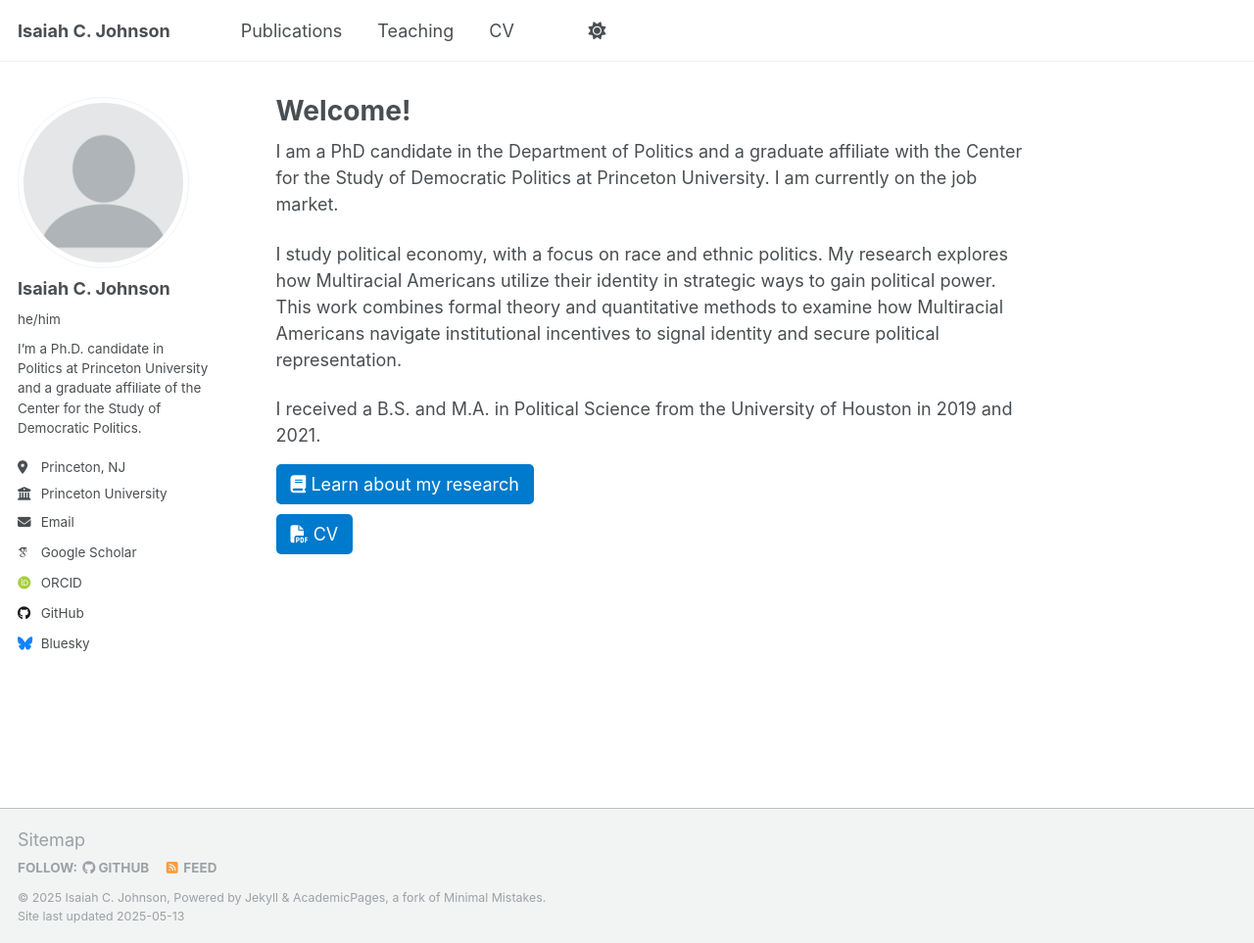
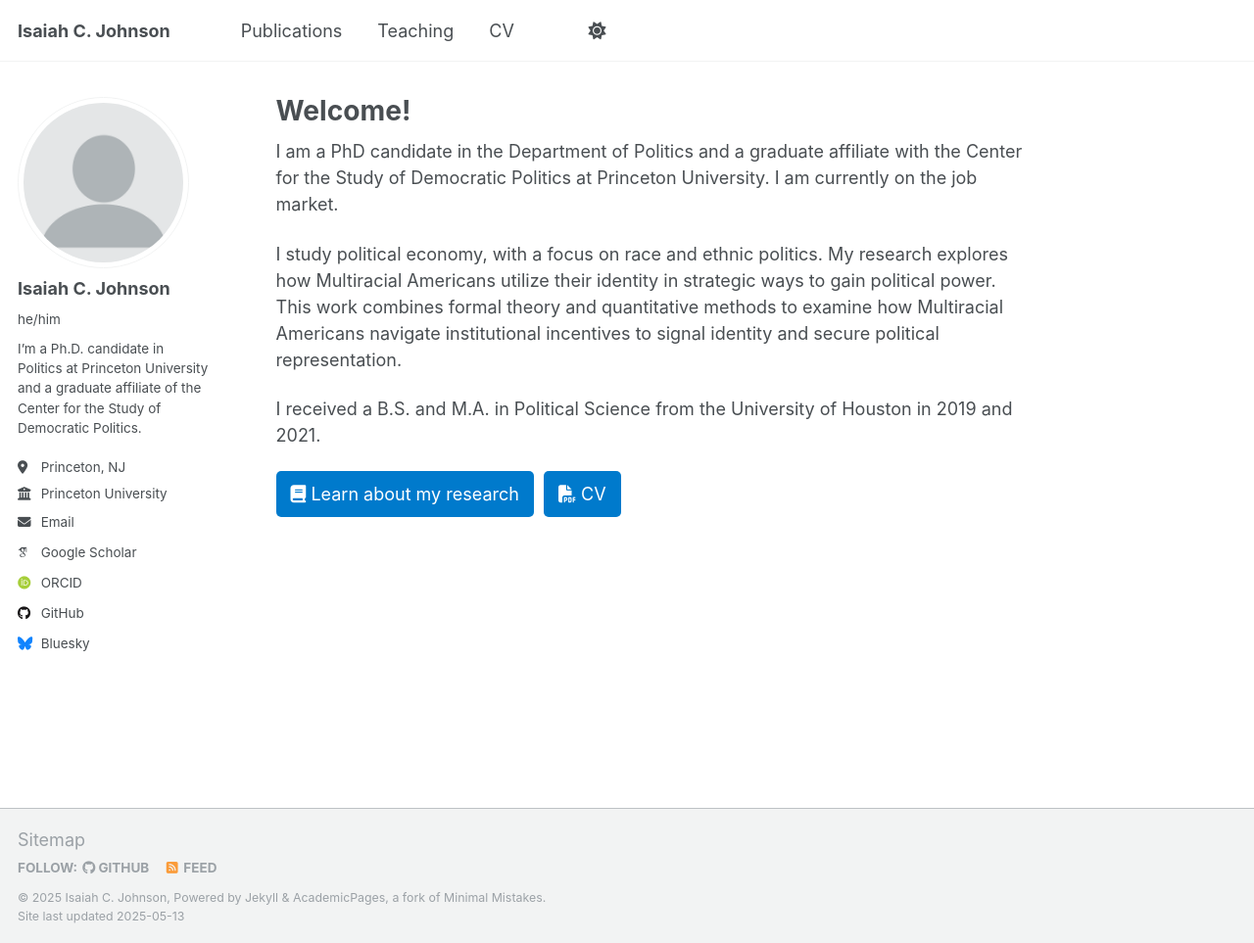
Before and after one commit to isaiahcjohnson/IsaiahCJohnson.github.io, a Jekyll site: the page built from _pages/about.md, in a window 1280 px wide and 963 px high. Shown: the whole window at 98% size. Built offline with Jekyll 4.4.1, drawn with Linux system fonts in a browser that asks for light colours; some web fonts are replaced.

Commit message:
modified:   _pages/about.md

```diff
--- a/_pages/about.md
+++ b/_pages/about.md
@@ -13,10 +13,12 @@ I study political economy, with a focus on race and ethnic politics. My research
 
 I received a B.S. and M.A. in Political Science from the University of Houston in 2019 and 2021.
 
-<a href="/publications" style="padding:10px 15px; background:#007acc; color:white; text-decoration:none; border-radius:5px; margin-right: 10px;">
-  <i class="fas fa-book"></i> Learn about my research
-</a>
+<div style="display: flex; gap: 10px;">
+  <a href="/publications" style="padding:10px 15px; background:#007acc; color:white; text-decoration:none; border-radius:5px;">
+    <i class="fas fa-book"></i> Learn about my research
+  </a>
 
-<a href="/files/JohnsonI_CV.pdf" style="padding:10px 15px; background:#007acc; color:white; text-decoration:none; border-radius:5px;">
-  <i class="fas fa-file-pdf"></i> CV
-</a>
+  <a href="/files/JohnsonI_CV.pdf" style="padding:10px 15px; background:#007acc; color:white; text-decoration:none; border-radius:5px;">
+    <i class="fas fa-file-pdf"></i> CV
+  </a>
+</div>
```
